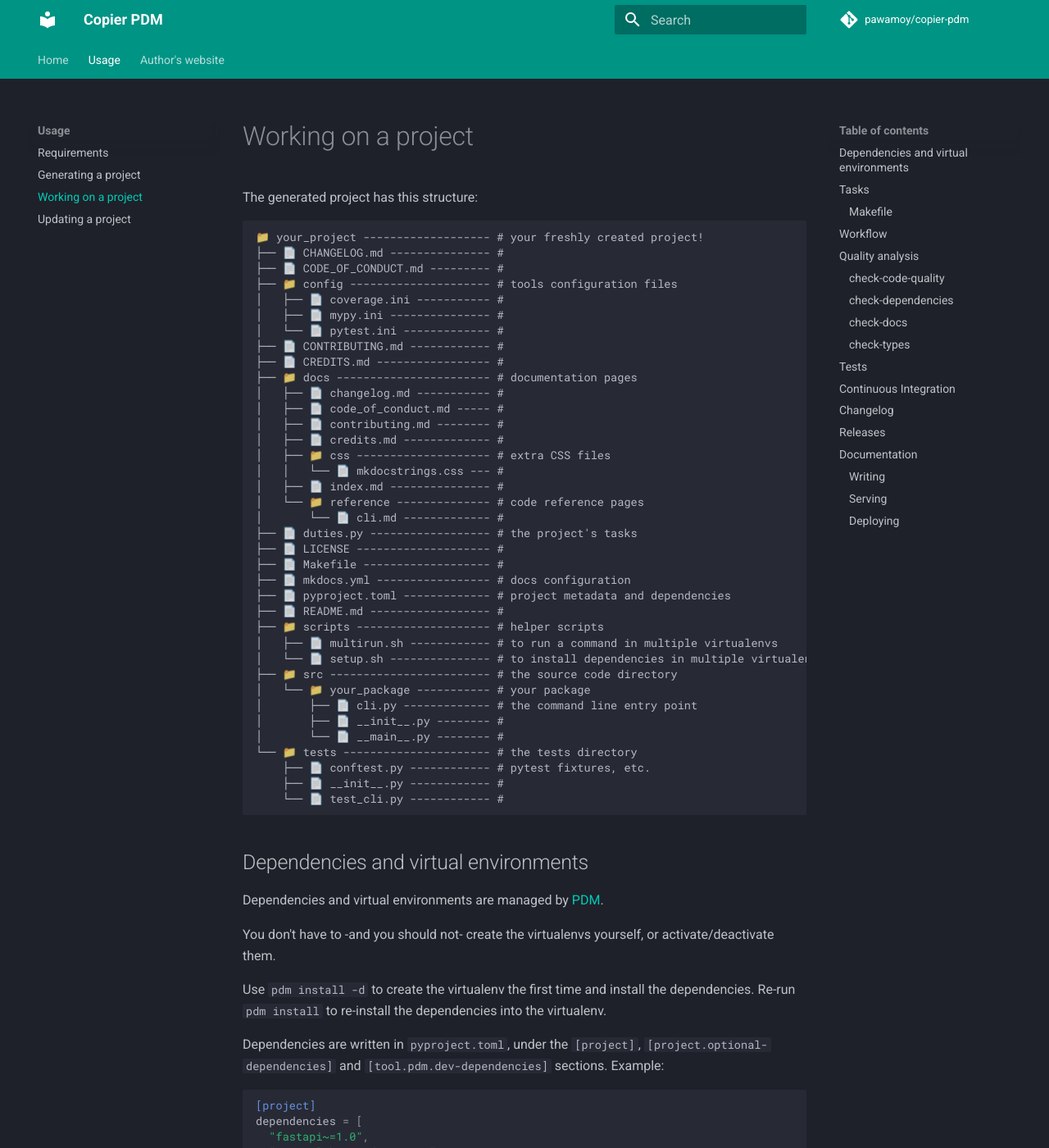
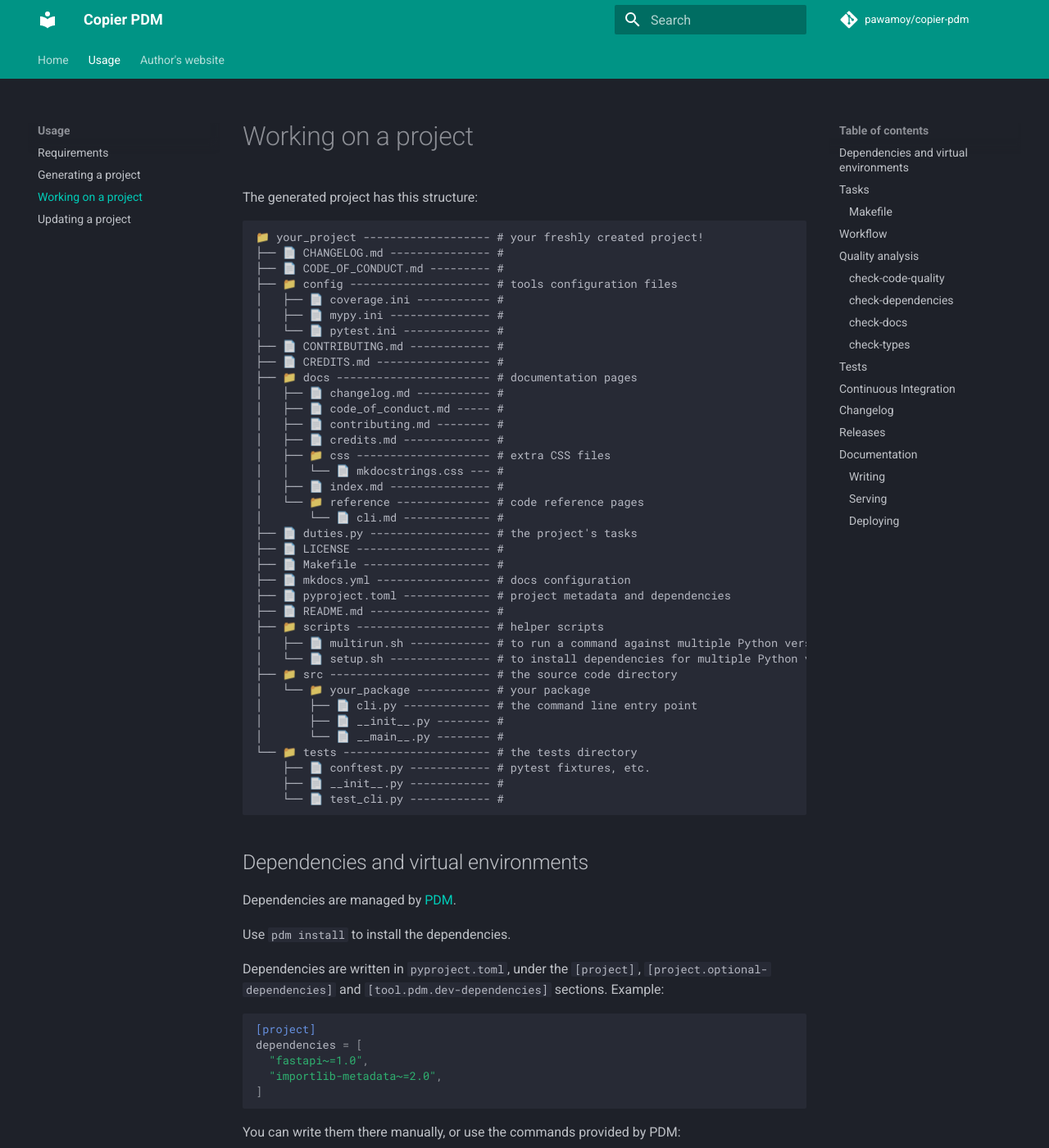
Before and after one commit to pawamoy/copier-pdm, an MkDocs documentation site: the page built from docs/work.md, in a window 1280 px wide and 1400 px high. Shown: the whole window at 82% size. Built offline with MkDocs 1.6.1 and Material for MkDocs 9.7.7, drawn with Linux system fonts in a browser that asks for light colours; comment, search, counter and statistics services are not loaded; some of the changed text lies outside the part shown.

Commit message:
refactor: Update for PDM 1.5

````diff
--- a/docs/work.md
+++ b/docs/work.md
@@ -29,8 +29,8 @@ The generated project has this structure:
 ├── 📄 pyproject.toml ------------- # project metadata and dependencies
 ├── 📄 README.md ------------------ #
 ├── 📁 scripts -------------------- # helper scripts
-│   ├── 📄 multirun.sh ------------ # to run a command in multiple virtualenvs
-│   └── 📄 setup.sh --------------- # to install dependencies in multiple virtualenvs
+│   ├── 📄 multirun.sh ------------ # to run a command against multiple Python versions
+│   └── 📄 setup.sh --------------- # to install dependencies for multiple Python versions
 ├── 📁 src ------------------------ # the source code directory
 │   └── 📁 your_package ----------- # your package
 │       ├── 📄 cli.py ------------- # the command line entry point
@@ -44,13 +44,9 @@ The generated project has this structure:
 
 ## Dependencies and virtual environments
 
-Dependencies and virtual environments are managed by [PDM](https://github.com/pdm-project/pdm).
+Dependencies are managed by [PDM](https://github.com/pdm-project/pdm).
 
-You don't have to -and you should not- create the virtualenvs yourself,
-or activate/deactivate them.
-
-Use `pdm install -d` to create the virtualenv the first time and install the dependencies.
-Re-run `pdm install` to re-install the dependencies into the virtualenv.
+Use `pdm install` to install the dependencies.
 
 Dependencies are written in `pyproject.toml`,
 under the `[project]`, `[project.optional-dependencies]`
@@ -82,7 +78,7 @@ pdm remove -ds stats numpy
 
 - Use `pdm update` the re-lock the dependencies
   (write the complete dependency resolution in `pdm.lock`)
-  and install their updated version in the virtualenv.
+  and install their updated version.
 - Use `pdm lock` to just re-lock the dependencies.
 - Use `pdm run CMD [ARGS...]` to run a command installed in `__pypackages__`
 - Use `pdm list` to show the list of dependencies.
@@ -172,8 +168,8 @@ The first thing you should run when entering your repository is:
 make setup
 ```
 
-This will install the project's dependencies in new Python virtualenvs:
-one virtualenv per chosen Python version.
+This will install the project's dependencies in `__pypackages__`:
+one folder per chosen Python version.
 The chosen Python versions are defined
 in both scripts `setup.sh` and `multirun.sh`
 in the `scripts/` folder.
@@ -182,7 +178,7 @@ or temporarily with the `PYTHON_VERSIONS` environment variable.
 
 If you don't have the `make` command,
 you can use `bash scripts/setup.sh` instead,
-or even just `pdm install -d`
+or even just `pdm install`
 if you don't plan on using multiple Python versions.
 
 Now you can start writing and editing code in `src/your_package`.
````
Also changed, not shown: 4 other files.
